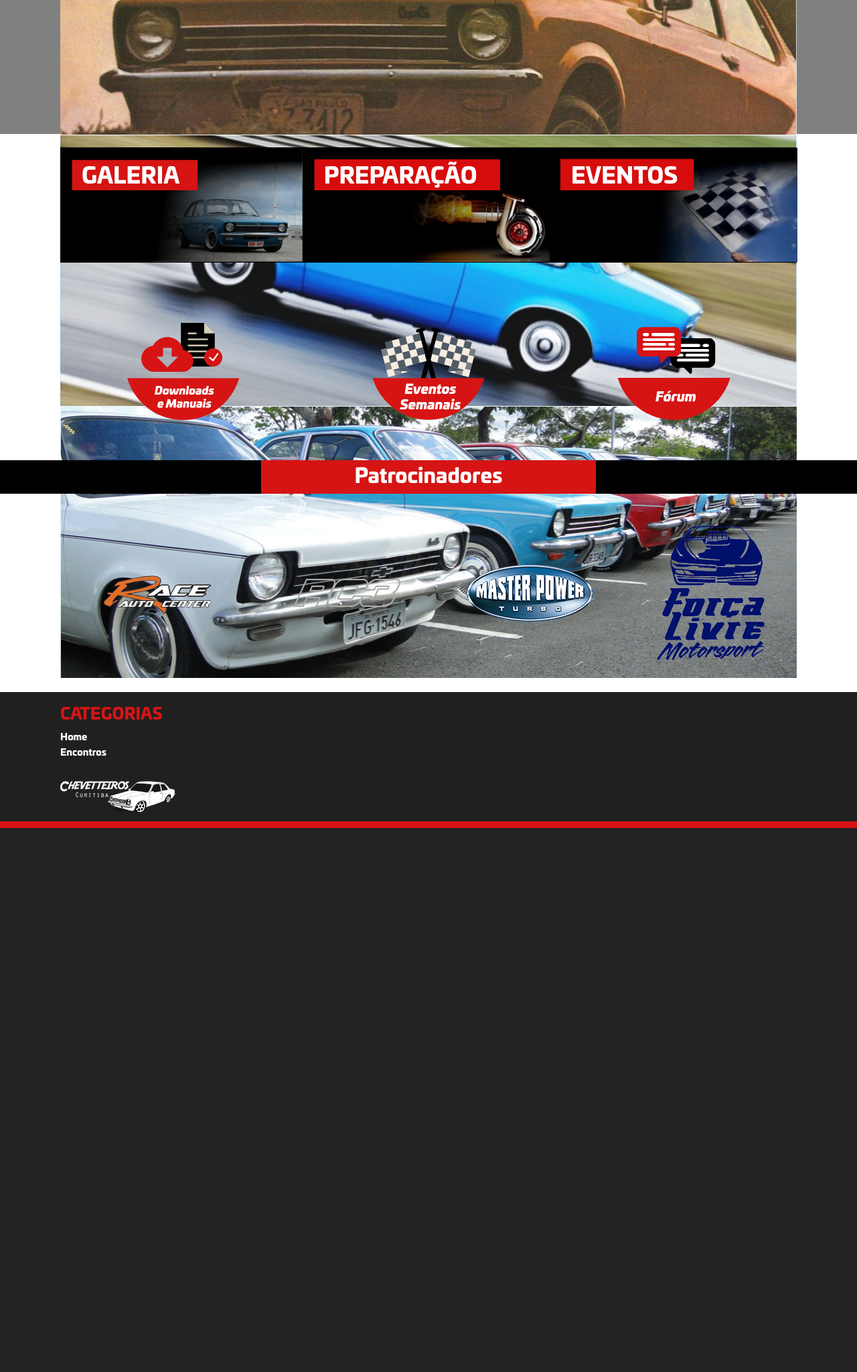
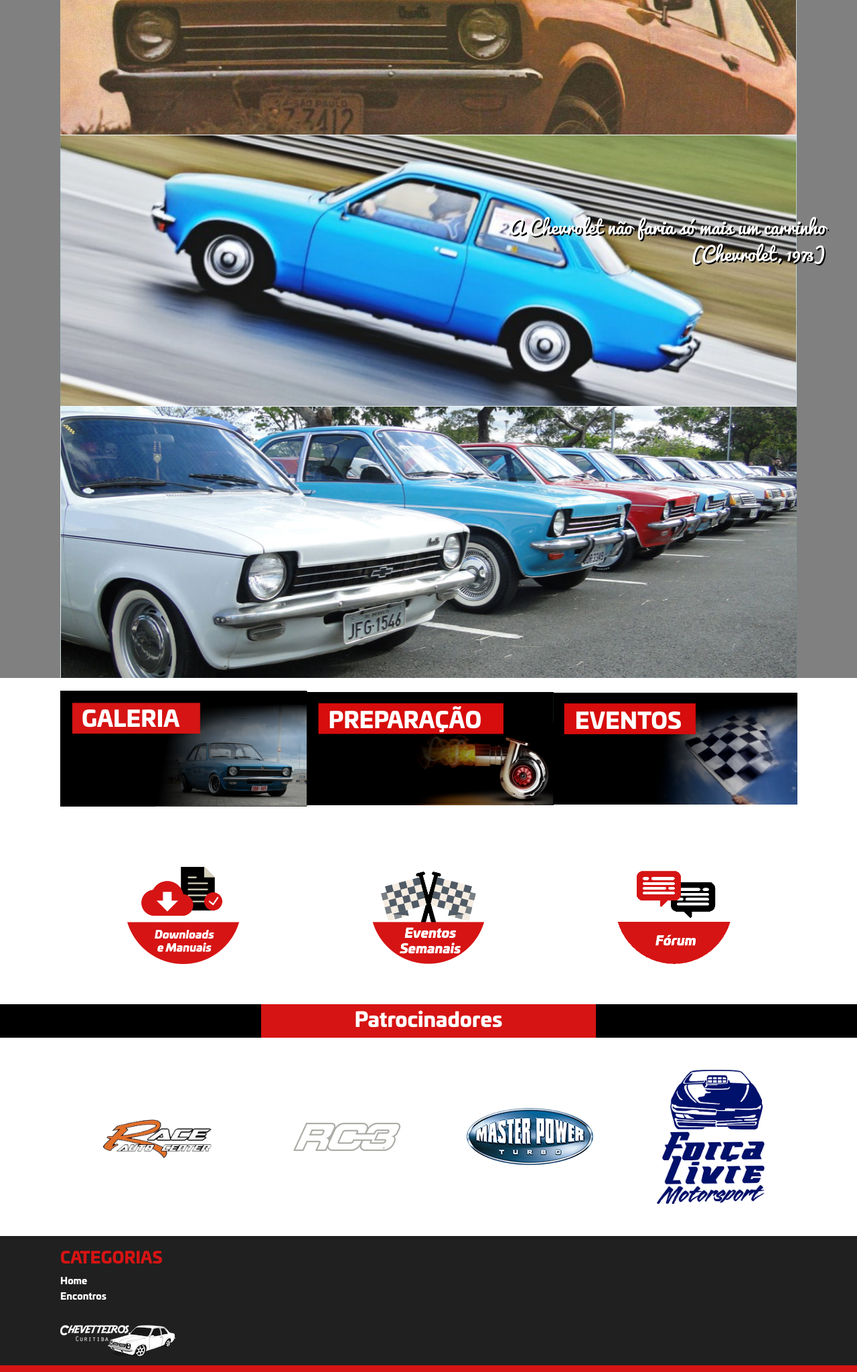
Before and after one commit to leonardola/chevetteiros, a PHP site: page /home.php in a window 1280 px wide. Shown: the part 305-2353 px from the top of the page at 67% size. Before the commit the page ends 1541 px from the top, so only its background shows below. Run offline with PHP 8.4, Linux system fonts and the light colour scheme; some libraries are stand-ins or nearby versions.

Commit message:
terminado adição de responsividade na home

```diff
--- a/css/base.css
+++ b/css/base.css
@@ -7,7 +7,7 @@
 }
 
 
-@media (max-width: 991px) {
+@media (max-width: 900px) and (max-height: 900px){
     .margin{
         width: 100%;
         padding-top: 0;
--- a/css/contact.css
+++ b/css/contact.css
@@ -61,7 +61,7 @@
 }*/
 
 
-@media (max-width: 991px) {
+@media (max-width: 900px) and (max-height: 900px){
     form{
         width: 100%;
         text-align: center;
--- a/css/header.css
+++ b/css/header.css
@@ -58,6 +58,7 @@
 
 .basicWidth{
     width: 1100px;
+    max-width: 100%;
 }
 
 @font-face {
@@ -84,7 +85,18 @@
     }
 }
 
-@media (max-width: 991px) {
+@media (max-width: 900px){
+
+    .logo {
+        display: none;
+    }
+
+    .nav.navbar-nav{
+        padding-left: 30px;
+    }
+}
+
+@media (max-width: 900px) and (max-height: 900px){
     body{
         padding-top: 50px;
     }
--- a/css/home.css
+++ b/css/home.css
@@ -1,16 +1,18 @@
 .firstBannerWrapper{
     background: gray;
+    max-width: 100%;
 }
 
 .firstBanner {
     width: 1100px;
-    height: 405px;
+    max-width: 100%;
     background-color: white;
     margin: auto;
 }
 
 .firstBanner img{
     width: 1100px;
+    max-width: 100%;
     height: auto;
 }
 
@@ -34,8 +36,8 @@
     width: 1100px;
     margin: auto;
     margin-top: 20px;
-    background: black;
     display: flex;
+    align-items: center;
     height: 172px;
     max-width: 100%;
 }
@@ -49,6 +51,11 @@
     position: relative;
     display: flex;
     margin:auto;
+}
+
+.secondBanner .smallBanner{
+    display: block;
+    height: auto;
 }
 
 .smallBanner img{
@@ -96,8 +103,24 @@
     margin: auto !important;
 }
 
+@media (max-width: 1100px) and (max-height: 1100px) {
 
-@media (max-width: 991px) {
+    .firstBanner .overlay {
+        right: 5%;
+    }
+
+    .firstBanner .overlay * {
+        font-size: 4vw;
+    }
+
+    .secondBanner .smallBanner span{
+        font-size: 3vw;
+        top: 12%;
+        left: 10%;
+    }
+}
+
+@media (max-width: 900px) and (max-height: 900px){
     .firstBanner .overlay{
         right: 5%;
     }
--- a/css/siteMap.css
+++ b/css/siteMap.css
@@ -31,7 +31,15 @@
     color: #D61414;
 }
 
-@media (max-width: 991px) {
+@media (max-width: 1100px){
+
+    #footer .categories,
+    #footer img{
+        margin-left: 15%;
+    }
+}
+
+@media (max-width: 900px) and (max-height: 900px){
     .categories{
         display: none;
     }
--- a/css/sponsors.css
+++ b/css/sponsors.css
@@ -51,7 +51,7 @@
     text-decoration: none;
 }
 
-@media (max-width: 991px) {
+@media (max-width: 900px) and (max-height: 900px){
     #sponsors div {
         margin-bottom: 25px;
         margin-top: 25px;
--- a/home.php
+++ b/home.php
@@ -7,7 +7,10 @@
 
     <div class="firstBannerWrapper">
         <div class="firstBanner cycle-slideshow">
-            <div class="overlay cycle-overlay"></div>
+            <div class="overlay cycle-overlay">
+                <div></div>
+                <div>A Chevrolet não faria só mais um carrinho <br> (Chevrolet, 1973)</div>
+            </div>
             <img src="images/banner1.png"
                  data-cycle-desc="A Chevrolet não faria só mais um carrinho <br> (Chevrolet, 1973)">
             <img src="images/banner2.png"
```
